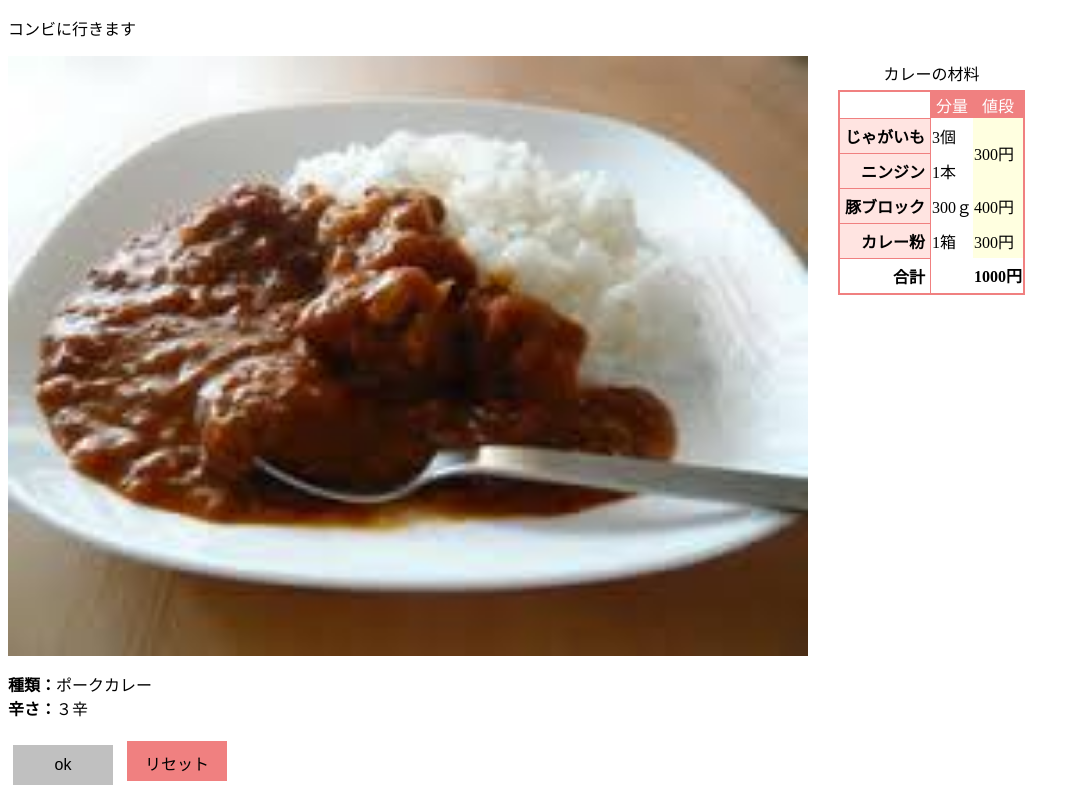
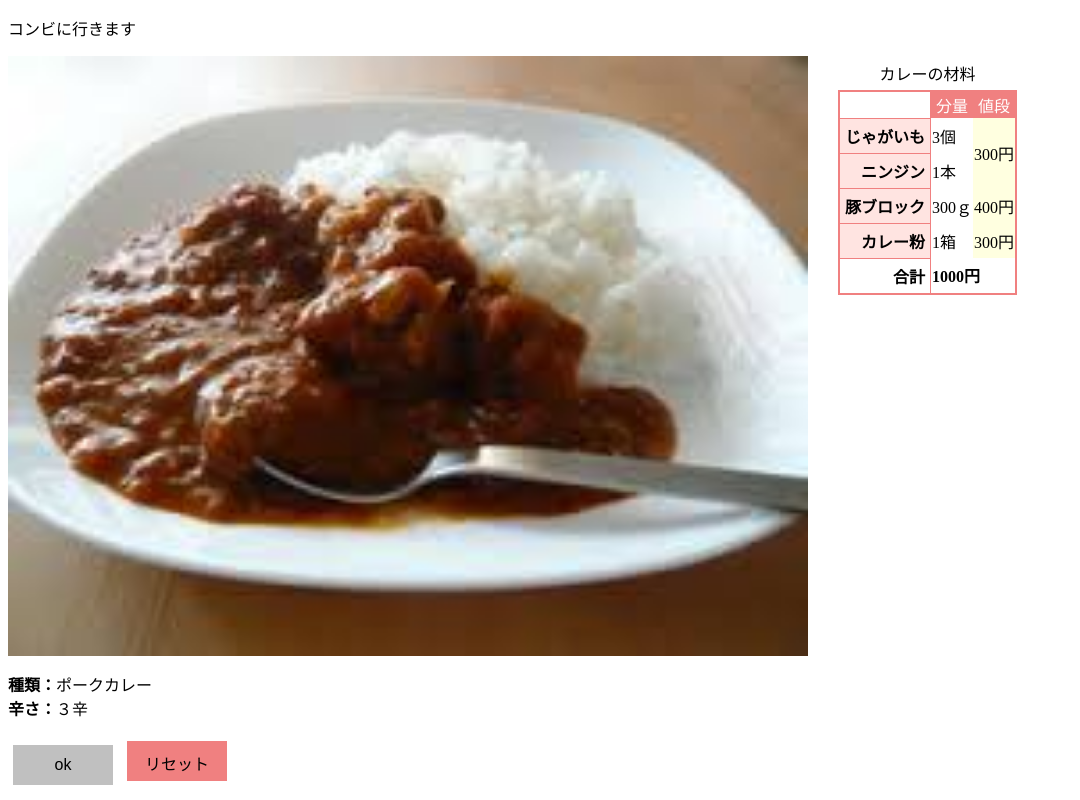
Before and after one commit to gigassyu/web1-6, a plain HTML site: page index.html in a window 1280 px wide. Shown: the whole page, without its empty margins (0-1080 px from the left). Drawn offline with Linux system fonts and the light colour scheme.

Commit message:
Update index.html

```diff
--- a/index.html
+++ b/index.html
@@ -31,12 +31,12 @@
                     <tr><th>カレー粉</th><td>1箱</td><td>300円</td></tr>
                        <tbody>
                <tfoot>
-                   <tr><th>合計</th><td></td><td colspan="2">1000円</td></tr>
+                   <tr><th>合計</th><td colspan="2">1000円</td></tr>
                     </tfoot>
                 </table>
             </section>
                     </article>
-        <input type="submit"value="ok"class="btn btn-submit">
-        <input type="reset"value="リセット"class="btn btn-reset">
+        <input type="submit" value="ok" class="btn btn-submit">
+        <input type="reset" value="リセット" class="btn btn-reset">
     </body>
 </html>
```
